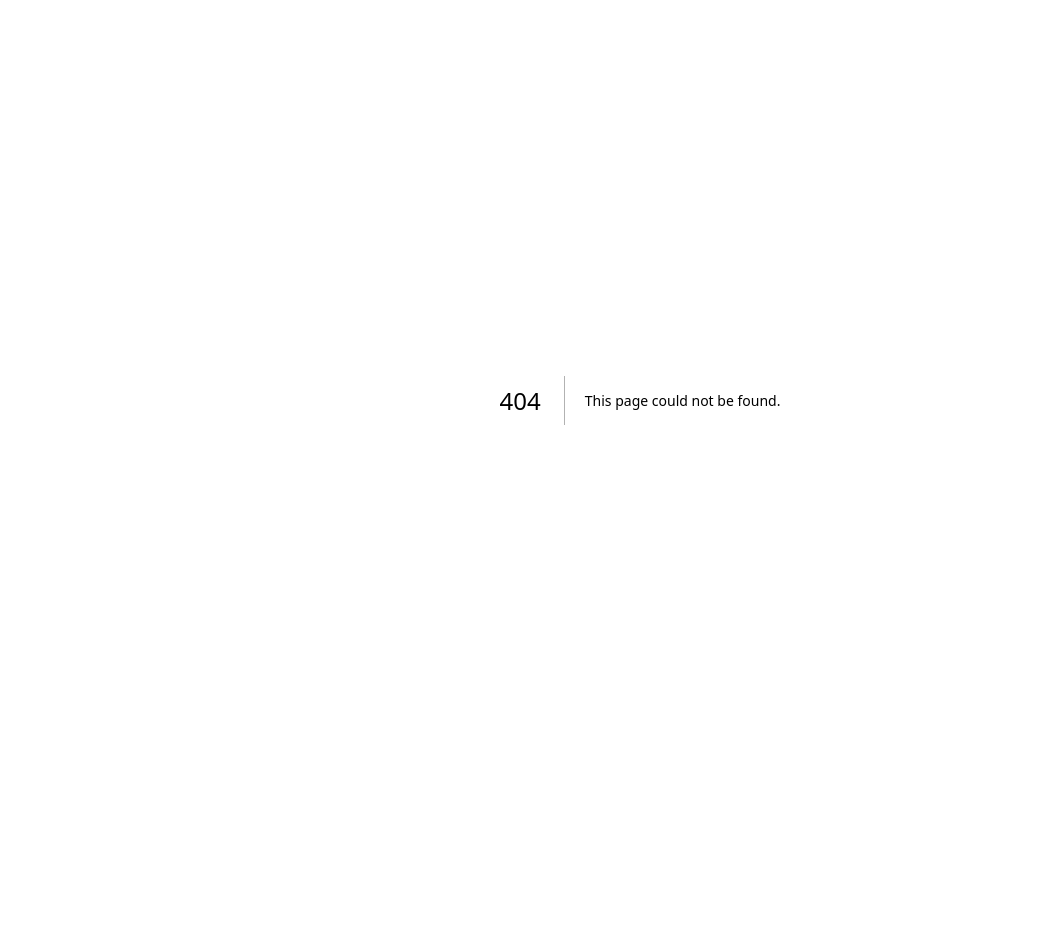
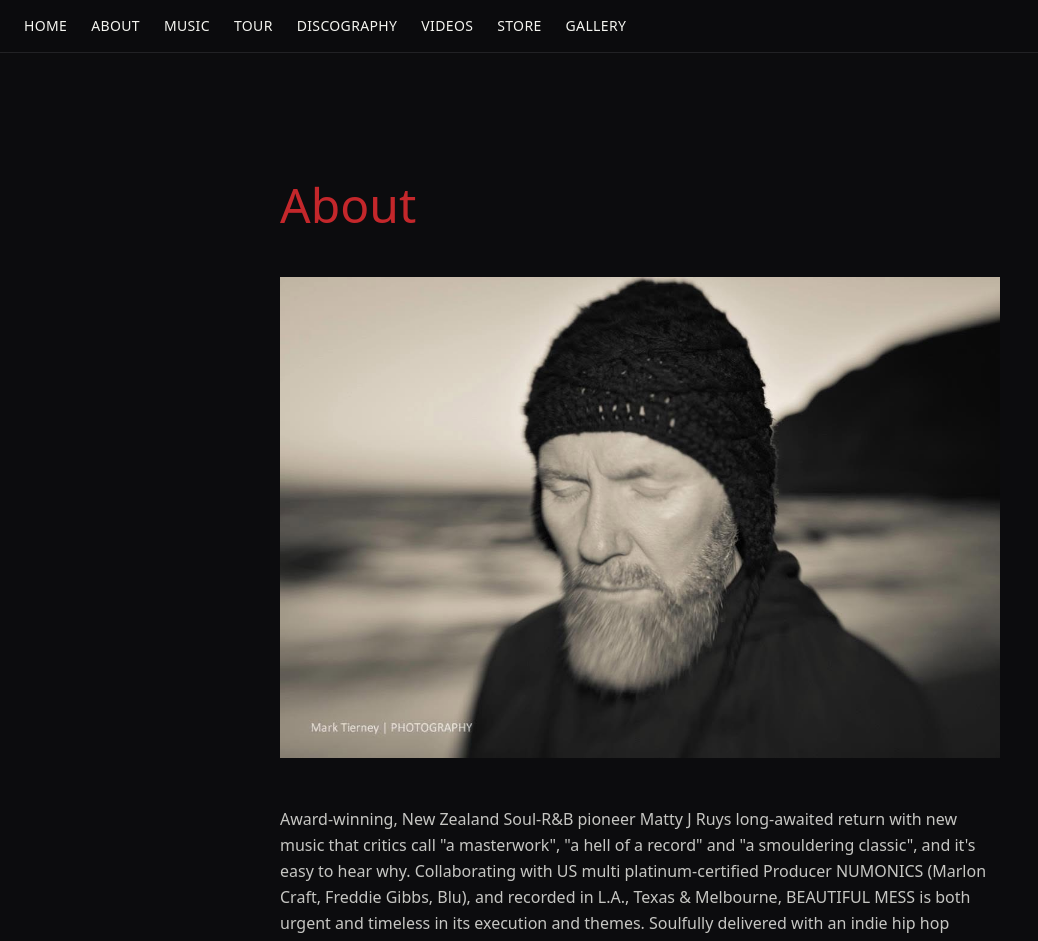
Before and after one commit to isaacruys/mattyjruys, a Next.js app: page /about in a window 1280 px wide. Before the commit this address had no page. Shown: the top 941 px of the page, without its empty margins (0-1038 px from the left). Before the commit the page ends 800 px from the top, so only its background shows below. Built offline with nearby package versions, Linux system fonts and the light colour scheme.

Commit message:
Add about page with bio and tracklist, restyle footer socials, add home nav link, fix image cropping

```diff
--- /dev/null
+++ b/app/about/page.tsx
@@ -0,0 +1,58 @@
+import Image from "next/image";
+import { artist, bio, tracklist } from "@/data/site-content";
+import Nav from "../components/Nav";
+import Footer from "../components/Footer";
+
+export default function About() {
+  const paragraphs = bio.trim().split("\n\n").filter(Boolean);
+
+  return (
+    <main>
+      <Nav />
+      <section className="px-6 pt-32 pb-24 max-w-3xl mx-auto">
+        <h1
+          className="font-display text-3xl md:text-5xl mb-12 text-accent glitch-text"
+          data-text="About"
+        >
+          About
+        </h1>
+
+        <div className="w-full mb-12">
+          <Image
+            src="/about.jpeg"
+            alt={artist.name}
+            width={1200}
+            height={1500}
+            className="w-full h-auto"
+          />
+        </div>
+
+        <div className="space-y-6 text-ink/80 leading-relaxed mb-16">
+          {paragraphs.map((paragraph, i) => (
+            <p key={i}>{paragraph.trim()}</p>
+          ))}
+        </div>
+
+        <div>
+          <h2 className="font-display text-xl md:text-2xl mb-6 text-accent">
+            Tracklist — Beautiful Mess
+          </h2>
+          <ol className="space-y-2">
+            {tracklist.map((track, i) => (
+              <li
+                key={track}
+                className="flex gap-4 text-sm border-b border-ink/10 pb-2"
+              >
+                <span className="text-ink/40 tabular-nums w-6">
+                  {String(i + 1).padStart(2, "0")}
+                </span>
+                <span>{track}</span>
+              </li>
+            ))}
+          </ol>
+        </div>
+      </section>
+      <Footer />
+    </main>
+  );
+}
--- a/app/components/Footer.tsx
+++ b/app/components/Footer.tsx
@@ -4,49 +4,26 @@ export default function Footer() {
   return (
     <footer
       id="contact"
-      className="px-6 py-16 max-w-4xl mx-auto border-t border-ink/10"
+      className="px-6 py-24 max-w-4xl mx-auto border-t border-ink/10"
     >
-      <div className="flex flex-wrap justify-between gap-8">
-        <div>
-          <a className="text-sm uppercase tracking-wide underline hover:text-accent">
-            Contact
-          </a>
-        </div>
-
-        <div>
-          {/* Swap this block for a Mailchimp/ConvertKit embed form */}
-          <p className="text-sm uppercase tracking-wide mb-2">Mailing List</p>
-          <form className="flex gap-2">
-            <input
-              type="email"
-              placeholder="Email address"
-              className="border border-ink/20 px-3 py-2 text-sm bg-transparent"
-            />
-            <button
-              type="submit"
-              className="border border-ink px-4 py-2 text-sm uppercase tracking-wide hover:bg-ink hover:text-paper transition-colors"
-            >
-              Join
-            </button>
-          </form>
-        </div>
-
-        <div className="flex flex-col gap-1">
+      <div className="flex justify-end">
+        <nav className="flex flex-col items-end gap-3">
           {socials.map((social) => (
             <a
               key={social.label}
               href={social.url}
               target="_blank"
               rel="noopener noreferrer"
-              className="text-sm hover:text-accent"
+              className="group relative font-display text-xl md:text-2xl uppercase tracking-wide text-ink hover:text-accent transition-colors"
             >
               {social.label}
+              <span className="absolute -bottom-1 right-0 h-[1px] w-0 bg-accent transition-all duration-300 group-hover:w-full" />
             </a>
           ))}
-        </div>
+        </nav>
       </div>
 
-      <p className="mt-12 text-xs text-ink/40">
+      <p className="mt-16 text-xs uppercase tracking-widest text-ink/40 text-right">
         {artist.location} · {new Date().getFullYear()} © {artist.name}
       </p>
     </footer>
--- a/app/components/Merch.tsx
+++ b/app/components/Merch.tsx
@@ -13,7 +13,7 @@ export default function Merch() {
           <div className="w-full max-w-xs">
             <div className="relative w-full aspect-square mb-4">
               <Image
-                src="/vinyl.jpeg"
+                src="/vinyl-teaser.jpg"
                 alt="Vinyl coming soon"
                 fill
                 className="object-cover"
@@ -24,27 +24,29 @@ export default function Merch() {
             </p>
           </div>
         ) : (
-          <div className="grid gap-8 sm:grid-cols-2 md:grid-cols-3 text-left w-full">
+          <div className="flex flex-wrap justify-end gap-8 w-full">
             {merch.map((item) => (
               <a
                 key={item.name}
                 href={item.url}
                 target="_blank"
                 rel="noopener noreferrer"
-                className="group"
+                className="group w-full max-w-xs text-left"
               >
-                <div className="relative aspect-square mb-3 bg-ink/5">
+                <div className="relative aspect-square mb-3 bg-ink/5 flex items-center justify-center overflow-hidden">
                   {item.image && (
                     <Image
                       src={item.image}
                       alt={item.name}
                       fill
-                      className="object-cover group-hover:opacity-80 transition-opacity"
+                      className="object-contain group-hover:opacity-80 transition-opacity"
                     />
                   )}
                 </div>
                 <p className="text-sm">{item.name}</p>
-                <p className="text-sm text-ink/60">{item.price}</p>
+                {item.price && (
+                  <p className="text-sm text-ink/60">{item.price}</p>
+                )}
               </a>
             ))}
           </div>
--- a/app/components/Nav.tsx
+++ b/app/components/Nav.tsx
@@ -1,11 +1,12 @@
 const links = [
-  { href: "#release", label: "Music" },
-  { href: "#tour", label: "Tour" },
-  { href: "#discography", label: "Discography" },
-  { href: "#videos", label: "Videos" },
-  { href: "#merch", label: "Store" },
-  { href: "#gallery", label: "Gallery" },
-  { href: "#contact", label: "Contact" },
+  { href: "/", label: "Home" },
+  { href: "/about", label: "About" },
+  { href: "/#release", label: "Music" },
+  { href: "/#tour", label: "Tour" },
+  { href: "/#discography", label: "Discography" },
+  { href: "/#videos", label: "Videos" },
+  { href: "/#merch", label: "Store" },
+  { href: "/#gallery", label: "Gallery" },
 ];
 
 export default function Nav() {
--- a/data/site-content.ts
+++ b/data/site-content.ts
@@ -4,6 +4,7 @@
 export const artist = {
   name: "Matty J. Ruys",
   location: "Melbourne, AU",
+  email: "hiruys@me.com",
 };
 
 export const socials = [
@@ -102,9 +103,43 @@ export const galleryImages = [
 
 type MerchItem = {
   name: string;
-  price: string;
+  price?: string;
   image: string;
   url: string;
 };
 
-export const merch: MerchItem[] = [];
+export const merch: MerchItem[] = [
+  {
+    name: "Beautiful Mess — Vinyl (Preorder)",
+    image: "/vinyl.jpeg",
+    url: "https://happyvalleyshop.com/collections/vinyl-pre-orders/products/ruys-mattyj-beautiful-mess-red-vinyl", // paste the real preorder link
+  },
+];
+
+export const bio = `
+Award-winning, New Zealand Soul-R&B pioneer Matty J Ruys long-awaited return with new music that critics call "a masterwork", "a hell of a record" and "a smouldering classic", and it's easy to hear why. Collaborating with US multi platinum-certified Producer NUMONICS (Marlon Craft, Freddie Gibbs, Blu), and recorded in L.A., Texas & Melbourne, BEAUTIFUL MESS is both urgent and timeless in its execution and themes. Soulfully delivered with an indie hip hop aesthetic, guests include Matthew "Honeybee" Little (Kendrick Lamar, J. Cole, Musiq Soulchild, Kali Uchis, Anderson .Paak), Fuego Hendrixxx A.K.A. 7Hoodies, Diana Wuli, and Island Record's signee Ben Swissa.
+
+Featuring the pre-release singles: BLACK JESUS, SOMETHING GOOD, IT'S OKAY, I'M NOT OKAY Part 1, and SAME SUN.
+
+It may have been 3 decades since he last released a solo album, but there's been a lot of music made in-between. From a label deal with Universal Music that garnered 5 weeks at number one with its very first release (Dei Hamo), to breaking chart records in his homeland by writing and producing the first female artist to have 4 Top 20 hits from a debut album (K'Lee). He also discovered, developed, and signed Brooke Fraser to Sony Music; whose debut album achieved 7 x platinum in her native country.
+
+Ruys' influence and musicality has shaped many a music career. As Universal Music A&R he worked on the careers of Bleeders, Elemeno P, and Zed. Ruys also produced American soul artist Gabriel Powell's debut album 'Albany', which USA Today described as "tastefully supportive arrangements with Strings-drenched pop" and "a truly pleasant surprise". And he made albums with his award-nominated band GO STOP GO, and as a member of the seminal urban Pacific soul group Fuemana.
+
+Ruys (pronounced "Rise") has continued to perform as a recording artist, lending his voice and songwriting to many music projects. You can hear his work on legendary hip hop grammy-winners Arrested Development, New York based synth-wave outfit Diamond Field, downtempo darlings Strawpeople, and Estonia's celebrated indie electro-rock act I Wear* Experiment, to name a few.
+
+Matty has also spent the last 12 years curating Asia's premiere Music Festival, Music Matters Live, as a part of the regions' biggest entertainment conference; All That Matters, bringing in emerging artists from all around the world to the gateway event. He also acts as Academy organiser.
+`;
+
+export const tracklist = [
+  "Self Love",
+  'Same Sun (feat. Matthew "Honeybee" Little)',
+  "Black Jesus",
+  "Faded",
+  "Beautiful Mess",
+  "Gotta Go",
+  "Alright?",
+  "It's Okay, I'm Not Okay Part 1 (feat. Fuego Hendrixxx A.K.A. 7Hoodies)",
+  "It's Okay, I'm Not Okay Part 2 (feat. Diana Wuli)",
+  "Something Good",
+  "Be Love",
+];
```
Also changed, not shown: app/icon.png (added), public/about.jpeg (added).
